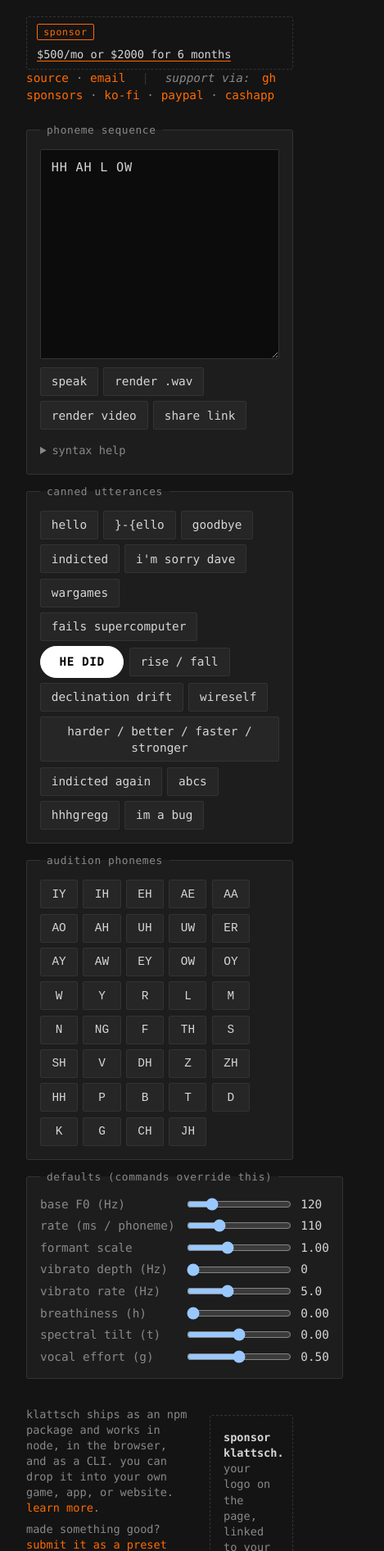
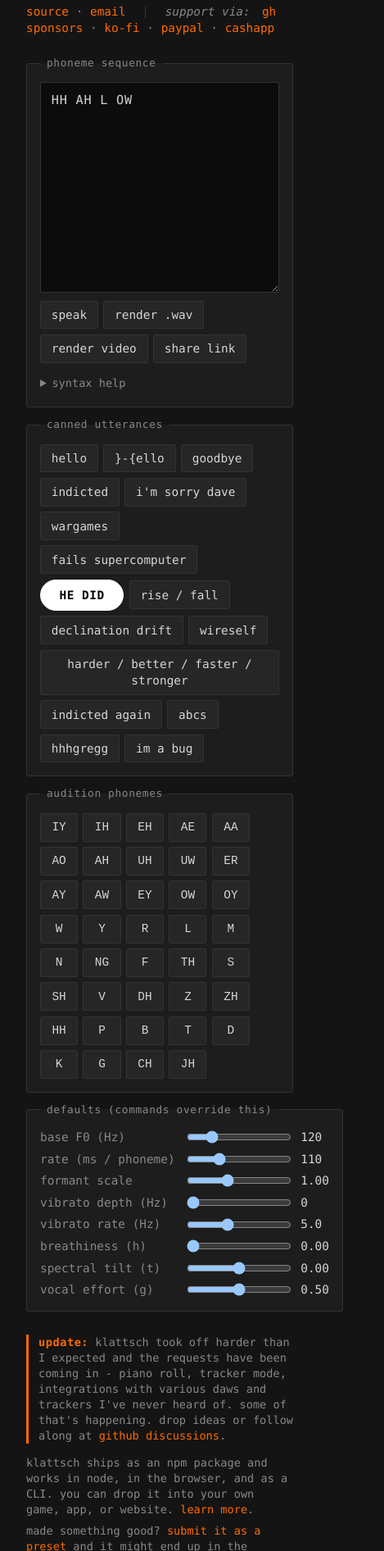
Before and after one commit to tgies/klattsch, a website with bundled scripts: page index.html in a window 390 px wide. Shown: the part 108-2000 px from the top of the page at 82% size, 469 px wide, since content can reach past the window. Built offline with nearby package versions, Linux system fonts and the light colour scheme.

Commit message:
chore: page layout changes

```diff
--- a/index.html
+++ b/index.html
@@ -169,6 +169,7 @@ examples
 
   <footer class="outro">
     <div class="outro-text">
+      <p class="update"><strong>update:</strong> klattsch took off harder than I expected and the requests have been coming in - piano roll, tracker mode, integrations with various daws and trackers I've never heard of. some of that's happening. drop ideas or follow along at <a href="https://github.com/tgies/klattsch/discussions" target="_blank" rel="noopener">github discussions</a>.</p>
       <p>klattsch ships as an npm package and works in node, in the browser, and as a CLI. you can drop it into your own game, app, or website. <a href="https://github.com/tgies/klattsch" target="_blank" rel="noopener">learn more</a>.</p>
       <p>made something good? <a href="https://github.com/tgies/klattsch/issues/new?template=preset.md" id="submit-preset" target="_blank" rel="noopener">submit it as a preset</a> and it might end up in the canned list above.</p>
       <p>you might also like <a href="https://libadlmidi-js.github.io/examples/oplsfxr.html" target="_blank" rel="noopener">oplsfxr</a>, my other sound toy thing.</p>
--- a/src/style.css
+++ b/src/style.css
@@ -31,18 +31,6 @@ body {
 #main > fieldset:nth-of-type(2) { grid-column: 1 / -1; }
 #main > fieldset:nth-of-type(3) { grid-column: 1 / -1; }
 #main > fieldset:nth-of-type(4) { grid-column: 2; grid-row: 1; }
-
-@media (max-width: 880px) {
-  #main { display: block; }
-  #main > fieldset { margin: 0.75rem 0; }
-  .outro { display: block; }
-  .outro .sponsor-pitch { margin-top: 1rem; }
-  .page-header .sponsor-strip {
-    max-width: none;
-    align-self: stretch;
-    margin-top: 0.5rem;
-  }
-}
 
 h1 {
   font-size: 2.2rem;
@@ -104,6 +92,15 @@ h1 {
 .outro .aside {
   opacity: 0.75;
   font-style: italic;
+}
+.outro .update {
+  border-left: 3px solid var(--accent);
+  padding-left: 0.75rem;
+  margin: 0.25rem 0 0.85rem;
+}
+.outro .update strong {
+  color: var(--accent);
+  letter-spacing: 0.04em;
 }
 
 button {
@@ -291,3 +288,13 @@ details.syntax pre {
   border-bottom: 1px solid transparent;
 }
 .sponsor-pitch a:hover { border-bottom-color: var(--accent); }
+
+@media (max-width: 880px) {
+  #main { display: block; }
+  #main > fieldset { margin: 0.75rem 0; }
+
+  .page-header .sponsor-strip { display: none; }
+
+  .outro { display: block; }
+  .outro .sponsor-pitch { margin-top: 1rem; }
+}
```
